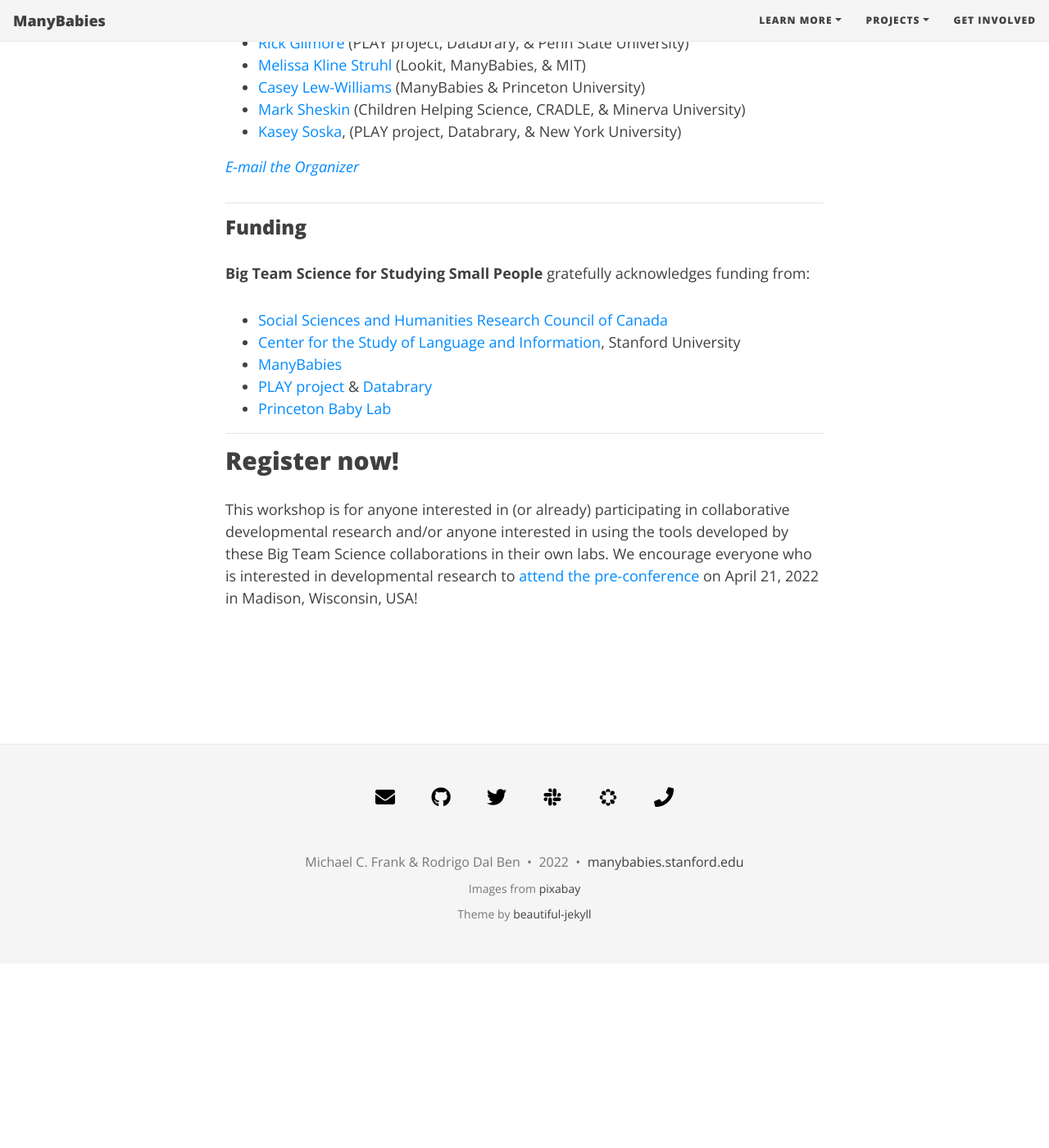
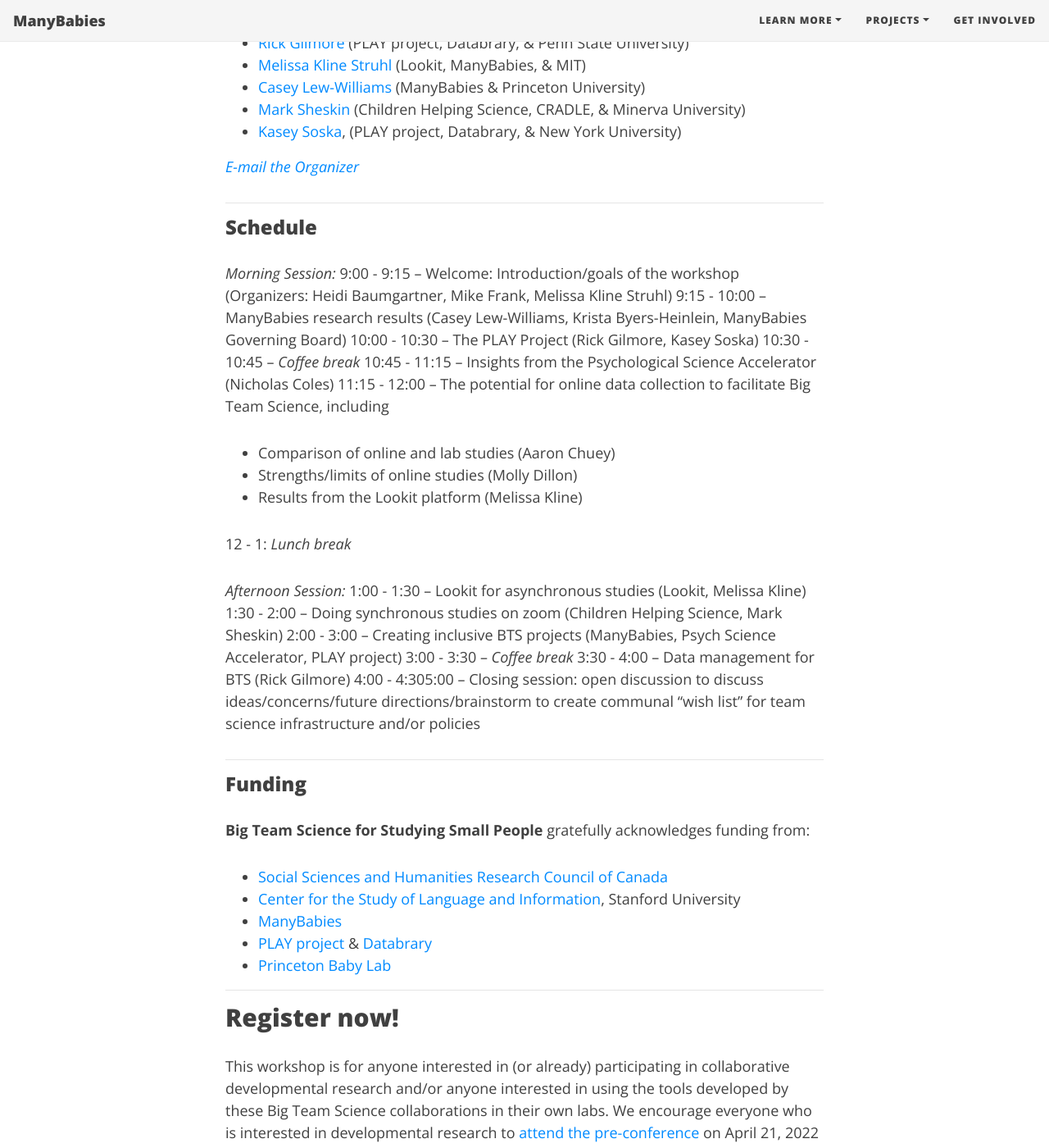
Before and after one commit to manybabies/manybabies.github.io, a Jekyll site: the page built from workshops.md, in a window 1280 px wide and 1400 px high, scrolled down 1714 px. Shown: the whole window at 82% size. Built offline with Jekyll 4.4.1, drawn with Linux system fonts in a browser that asks for light colours; nearby versions of some CDN libraries; some web fonts are replaced; before the commit the page ends 2889 px from its top, so only the background shows below that.

Commit message:
Update workshops.md

```diff
--- a/workshops.md
+++ b/workshops.md
@@ -38,6 +38,30 @@
 
 > [E-mail the Organizer](mailto:heidib@stanford.edu)
 
+***
+
+### Schedule
+<i>Morning Session:</i>
+9:00 - 9:15 – Welcome: Introduction/goals of the workshop (Organizers: Heidi Baumgartner, Mike Frank, Melissa Kline Struhl)
+9:15 - 10:00 – ManyBabies research results (Casey Lew-Williams, Krista Byers-Heinlein, ManyBabies Governing Board)
+10:00 - 10:30 – The PLAY Project (Rick Gilmore, Kasey Soska)
+10:30 - 10:45 – <i>Coffee break</i>
+10:45 - 11:15 – Insights from the Psychological Science Accelerator (Nicholas Coles)
+11:15 - 12:00 – The potential for online data collection to facilitate Big Team Science, including
+* Comparison of online and lab studies (Aaron Chuey)
+* Strengths/limits of online studies (Molly Dillon)
+* Results from the Lookit platform (Melissa Kline)
+
+12 - 1: <i>Lunch break</i>
+
+<i>Afternoon Session: </i>
+1:00 - 1:30 – Lookit for asynchronous studies (Lookit, Melissa Kline)
+1:30 - 2:00 – Doing synchronous studies on zoom (Children Helping Science, Mark Sheskin)
+2:00 - 3:00 – Creating inclusive BTS projects (ManyBabies, Psych Science Accelerator, PLAY project)
+3:00 - 3:30 – <i>Coffee break</i>
+3:30 - 4:00 – Data management for BTS (Rick Gilmore)
+4:00 - 4:305:00 – Closing session: open discussion to discuss ideas/concerns/future directions/brainstorm to create communal “wish list” for team science infrastructure and/or policies
+
 
 ***
 
```
